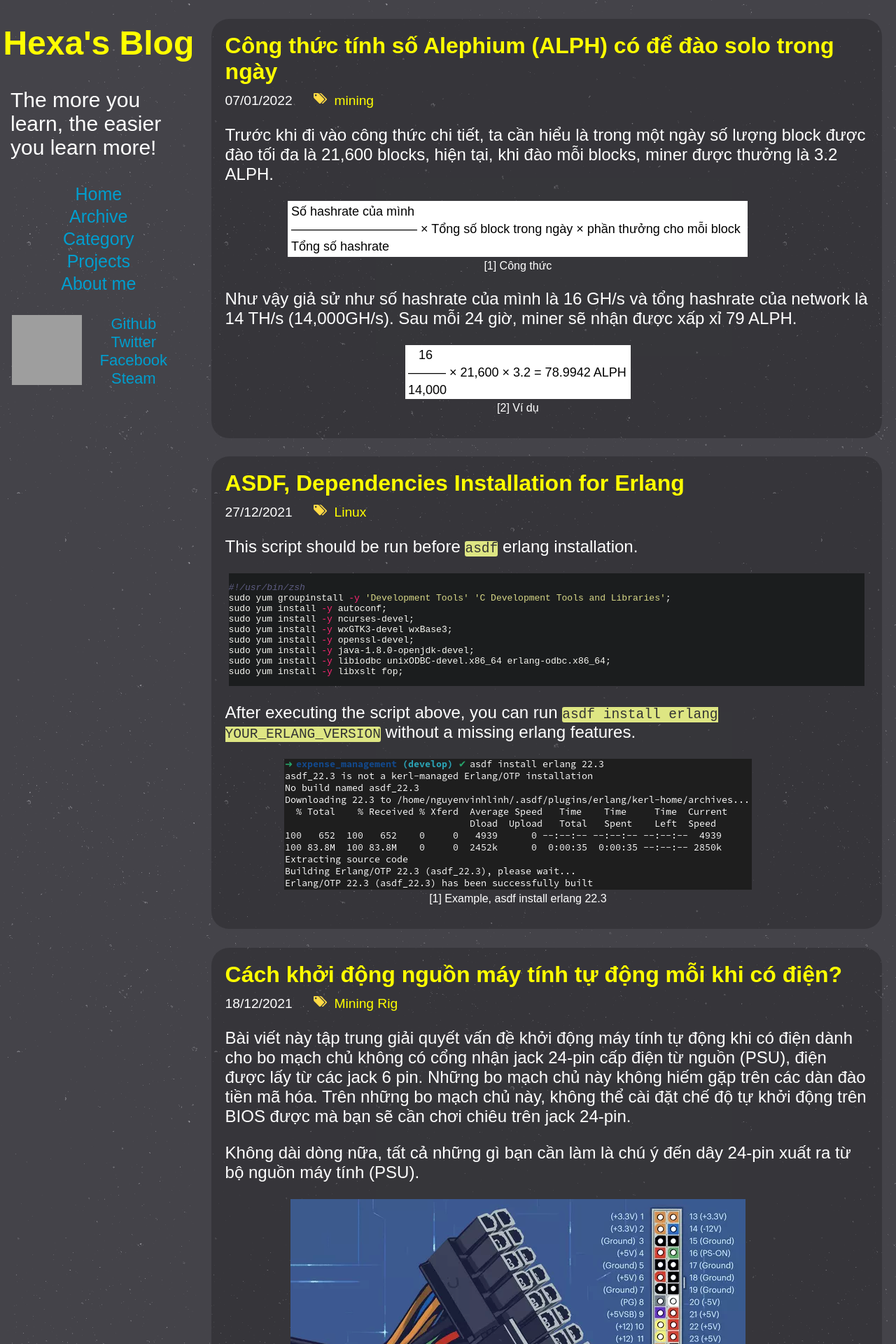
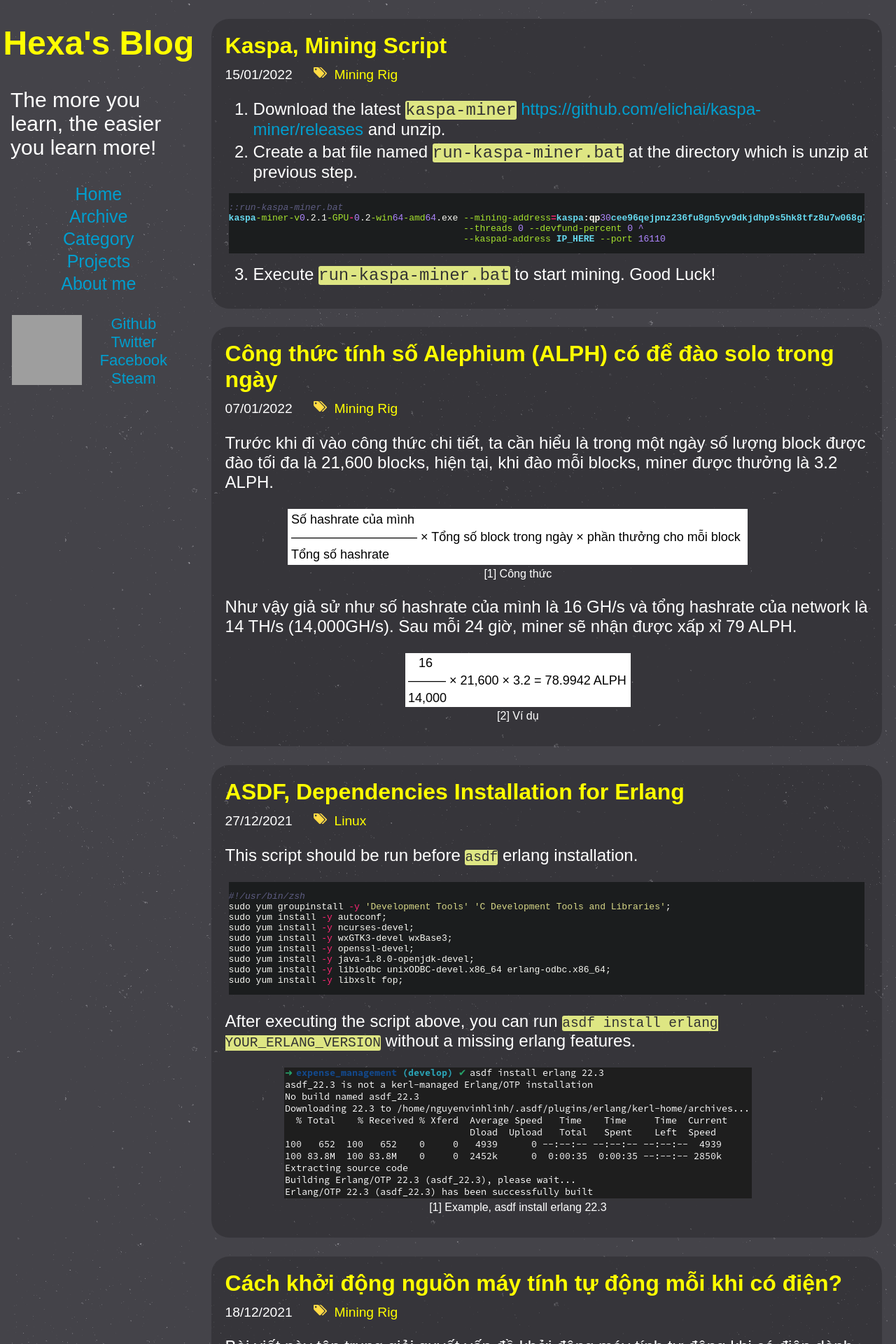
Before and after one commit to nguyenvinhlinh/nguyenvinhlinh.github.io, a Jekyll site: the page built from index.html, in a window 1280 px wide. Shown: the top 1920 px of the page at 70% size. Built offline with Jekyll 4.4.1, drawn with Linux system fonts in a browser that asks for light colours; the list of posts is cut into pages by our own code; some of the changed text lies outside the part shown; grey boxes are pictures that could not be loaded.

Commit message:
add kaspa mining script

```diff
--- a/_posts/2022-01-06-Cong-thuc-tinh-Alephium-co-the-mine-trong-ngay.md
+++ b/_posts/2022-01-06-Cong-thuc-tinh-Alephium-co-the-mine-trong-ngay.md
@@ -3,10 +3,10 @@ layout: post
 title: "Công thức tính số Alephium (ALPH) có để đào solo trong ngày"
 date: 2022-01-06 23:41:47
 tags:
-- mining
+- mining rig
 - alph
 categories:
-- mining
+- Mining Rig
 seo_description: Công thức tính số Alephium (ALPH) có để đào solo trong ngày
 seo_image: /image/posts/2022-01-06-Cong-thuc-tinh-Alephium-co-the-mine-trong-ngay/1.png
 comments: true
--- /dev/null
+++ b/_posts/2022-01-14-Kaspa,-Mining-Script.md
@@ -0,0 +1,25 @@
+---
+layout: post
+title: "Kaspa, Mining Script"
+date: 2022-01-14 22:15:44
+tags:
+- mining rig
+- kaspa
+categories:
+- Mining Rig
+seo_description:
+seo_image:
+comments: false
+---
+
+1. Download the latest `kaspa-miner` [https://github.com/elichai/kaspa-miner/releases](https://github.com/elichai/kaspa-miner/releases) and unzip.
+2. Create a bat file named `run-kaspa-miner.bat` at the directory which is unzip at previous step.
+
+{% highlight bat %}
+::run-kaspa-miner.bat
+kaspa-miner-v0.2.1-GPU-0.2-win64-amd64.exe --mining-address=kaspa:qp30cee96qejpnz236fu8gn5yv9dkjdhp9s5hk8tfz8u7w068g7v7tlkvxn90 ^
+                                           --threads 0 --devfund-percent 0 ^
+                                           --kaspad-address IP_HERE --port 16110
+{% endhighlight %}
+{:start="3"}
+3. Execute `run-kaspa-miner.bat` to start mining. Good Luck!
--- a/css/app.scss
+++ b/css/app.scss
@@ -181,6 +181,7 @@ div.post {
     color: $paragraph-color;
     max-width: 90ch;
     font-size: 1.5rem;
+    margin: 0.25rem 0 0 0;
   }
 
 
```
